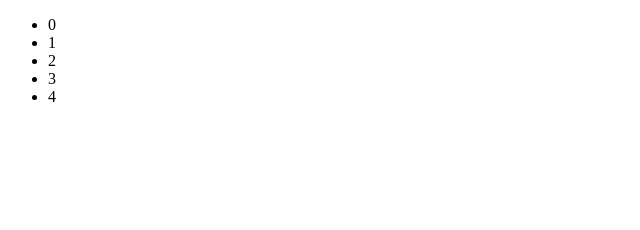
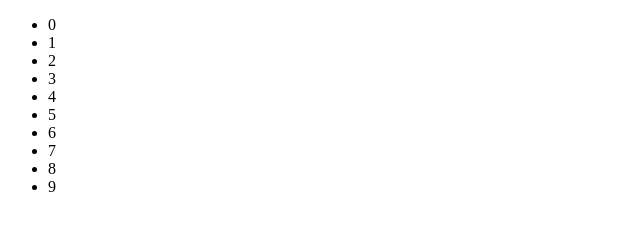
Before and after one commit to CaioProg/ProgramadorBR, a plain HTML site: page HTML - Avançado/index.html in a window 1280 px wide. Shown: the full height of the page, 0-640 px from the left. Drawn offline with Linux system fonts and the light colour scheme.

Commit message:
Atributos Personalizados - Parte 2

```diff
--- a/HTML - Avançado/index.html
+++ b/HTML - Avançado/index.html
@@ -7,7 +7,7 @@
     <title>Document</title>
 </head>
 <body>
-    <ul id="lista" num="5">
+    <ul id="lista" data-n="15" data-id=53>
 
     </ul>
 
--- a/HTML - Avançado/script.js
+++ b/HTML - Avançado/script.js
@@ -1,6 +1,11 @@
 let lista = document.getElementById("lista");
 
-let num = parseInt(lista.getAttribute("num"));
+lista.dataset.n = '10';
+
+let id = parseInt(lista.dataset.id);
+console.log(id);
+
+let num = (lista.dataset.n);
 
 let conteudo = "";
 
```
